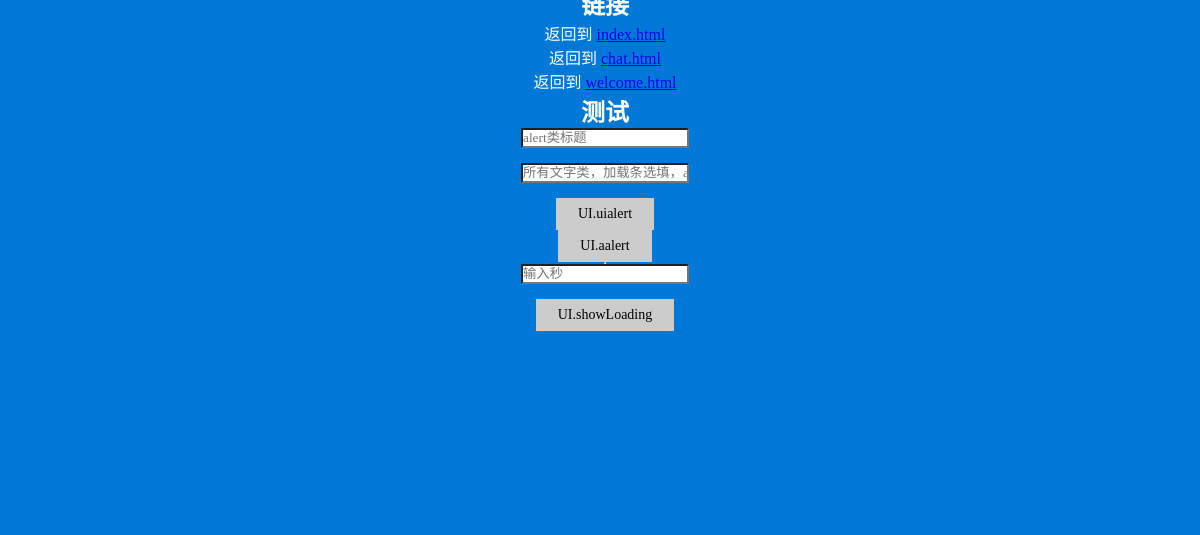
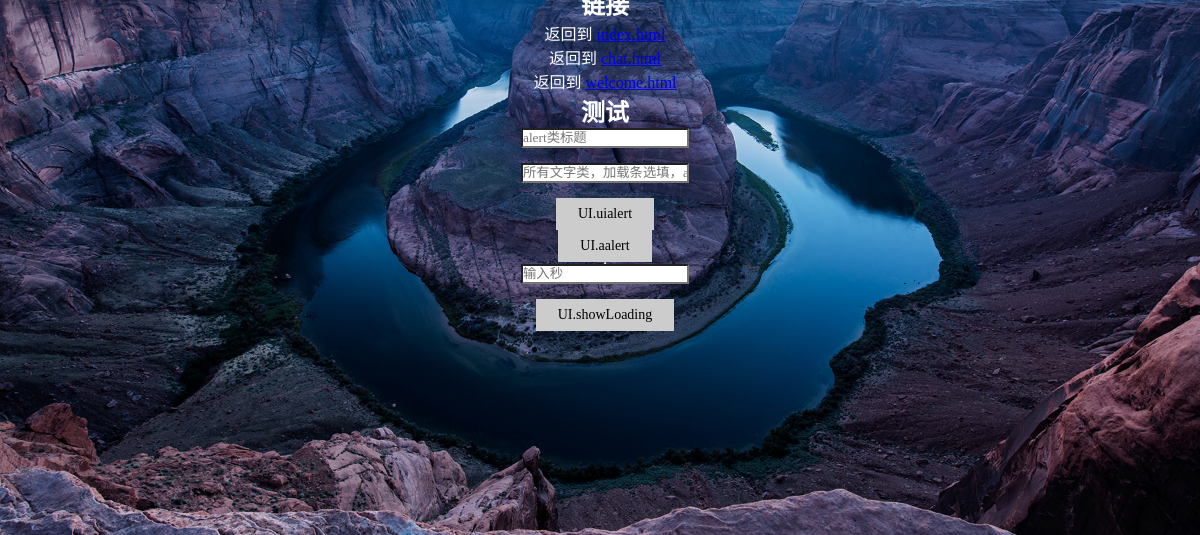
Before and after one commit to touchfish-devs/TouchFish-UI-Remake-2, an Electron app: page src/renderer/debug.html in a window 1200 px wide. Shown: the part 265-800 px from the top of the page. Drawn offline with Linux system fonts and the light colour scheme; a web font is replaced by a local one.

Commit message:
[fix] 修复引用 bug

```diff
--- a/src/preload/preload.js
+++ b/src/preload/preload.js
@@ -1,4 +1,4 @@
-import { contextBridge, ipcRenderer } from 'electron';
+const { contextBridge, ipcRenderer } = require('electron');
 
 contextBridge.exposeInMainWorld('electronAPI', {
     authRequest: (payload) => ipcRenderer.invoke('auth-request', payload),
--- a/src/renderer/debug.html
+++ b/src/renderer/debug.html
@@ -11,7 +11,7 @@
         }
 
         body {
-            background: #0078d7 url('default_bg.jpg') center/cover;
+            background: #0078d7 url('assets/images/default_bg.jpg') center/cover;
             display: flex;
             justify-content: center;
             flex-direction: column;
```
